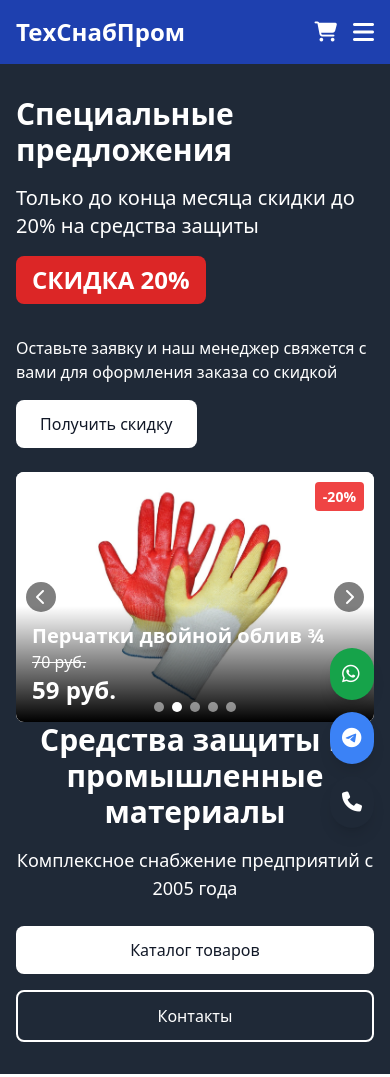
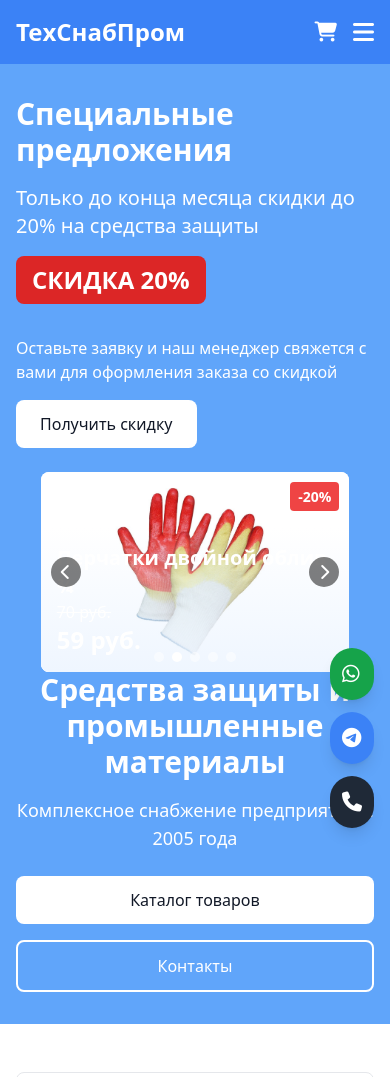
Before and after one commit to Slava34619/sturdy-spoon, a plain HTML site: page index.html in a window 390 px wide. Shown: the top 1077 px of the page. Drawn offline with nearby package versions, Linux system fonts and the light colour scheme.

Commit message:
Update index.html

```diff
--- a/index.html
+++ b/index.html
@@ -69,10 +69,12 @@
        .header-carousel-container {
         position: relative;
         width: 100%;
-    height: 300px;
+        height: 250px; /* Уменьшена высота */
         overflow: hidden;
         border-radius: 0.5rem;
-    background: white; /* Добавьте белый фон */
+        background: white;
+        margin: 0 auto; /* Центрирование */
+        max-width: 600px; /* Ограничение максимальной ширины */
     }
 
     .header-carousel-slide {
@@ -169,7 +171,9 @@
 		 /* Для мобильных устройств */
     @media (max-width: 768px) {
         .header-carousel-container {
-        height: 250px;
+            height: 200px; /* Еще меньше на мобильных */
+            max-width: 100%; /* На всю ширину на мобильных */
+        }
     }
 
     .header-carousel-slide img {
@@ -186,7 +190,7 @@
     </div>
 
     <!-- Header -->
-    <header class="bg-blue-800 text-white shadow-md">
+    <header class="bg-blue-500 text-white shadow-md">
         <div class="container mx-auto px-4">
             <div class="flex justify-between items-center py-4">
                 <div class="flex items-center">
@@ -243,7 +247,7 @@
     </header>
 
     <!-- Hero Section with Promo -->
-    <section id="home" class="bg-gray-800 text-white py-8">
+    <section id="home" class="bg-blue-400 text-white py-8">
         <div class="container mx-auto px-4">
             <div class="flex flex-col md:flex-row items-center header-promo">
                 <!-- Левая часть - информация о скидках -->
@@ -261,14 +265,14 @@
                 </div>
 
                <!-- Правая часть - карусель акционных товаров -->
-<div class="md:w-3/5">
-    <div class="header-carousel-container">
+<div class="md:w-3/5 mx-auto" style="max-width: 600px;">
+    <div class="header-carousel-container style="height: 250px;"">
         <!-- Slide 1 -->
         <div class="header-carousel-slide active relative flex items-center justify-center bg-white">
             <img src="images/СВС Двойной латексный облив глубокое макание 3 4.jpeg"
                  alt="Акционный товар" class="max-h-full max-w-full object-contain">
             <div class="discount-badge">-20%</div>
-            <div class="absolute bottom-0 left-0 right-0 bg-gradient-to-t from-black to-transparent p-4">
+            <div class="absolute bottom-0 left-0 right-0 bg-gradient-to-t from-blue-50 to-transparent p-4">
                 <h3 class="text-xl font-bold">Перчатки двойной облив ¾</h3>
                 <p class="line-through">70 руб.</p>
                 <p class="text-2xl font-bold">59 руб.</p>
@@ -280,7 +284,7 @@
             <img src="images/Перчаткиб с пвх.png"
                  alt="Акционный товар" class="max-h-full max-w-full object-contain">
             <div class="discount-badge">-15%</div>
-            <div class="absolute bottom-0 left-0 right-0 bg-gradient-to-t from-black to-transparent p-4">
+            <div class="absolute bottom-0 left-0 right-0 bg-gradient-to-t from-blue-50 to-transparent p-4">
                 <h3 class="text-xl font-bold">Перчатки ХБ</h3>
                 <p class="line-through">100 руб.</p>
                 <p class="text-2xl font-bold">85 руб.</p>
@@ -292,7 +296,7 @@
             <img src="images/Верхонки с брезентовым наладонником рабочие.jpg"
                  alt="Акционный товар" class="max-h-full max-w-full object-contain">
             <div class="discount-badge">-25%</div>
-            <div class="absolute bottom-0 left-0 right-0 bg-gradient-to-t from-black to-transparent p-4">
+            <div class="absolute bottom-0 left-0 right-0 bg-gradient-to-t from-blue-50 to-transparent p-4">
                 <h3 class="text-xl font-bold">Верхонки</h3>
                 <p class="line-through">200 руб.</p>
                 <p class="text-2xl font-bold">150 руб.</p>
@@ -304,7 +308,7 @@
             <img src="images/вафельное полотно вафельная ткань.jpg"
                  alt="Акционный товар" class="max-h-full max-w-full object-contain">
             <div class="discount-badge">-25%</div>
-            <div class="absolute bottom-0 left-0 right-0 bg-gradient-to-t from-black to-transparent p-4">
+            <div class="absolute bottom-0 left-0 right-0 bg-gradient-to-t from-blue-50 to-transparent p-4">
                 <h3 class="text-xl font-bold">Вафельное полотно</h3>
                 <p class="line-through">120 руб.</p>
                 <p class="text-2xl font-bold">80 руб.</p>
@@ -316,7 +320,7 @@
             <img src="images/Комбинезон Lakeland MicroMax NS р. 2XL.png"
                  alt="Акционный товар" class="max-h-full max-w-full object-contain">
             <div class="discount-badge">-25%</div>
-            <div class="absolute bottom-0 left-0 right-0 bg-gradient-to-t from-black to-transparent p-4">
+            <div class="absolute bottom-0 left-0 right-0 bg-gradient-to-t from-blue-50 to-transparent p-4">
                 <h3 class="text-xl font-bold">Комбинезоны MicroMAX NS р. XXL</h3>
                 <p class="line-through">1200 руб.</p>
                 <p class="text-2xl font-bold">750 руб.</p>
```
Lines whose indentation alone changed are shown as unchanged.
